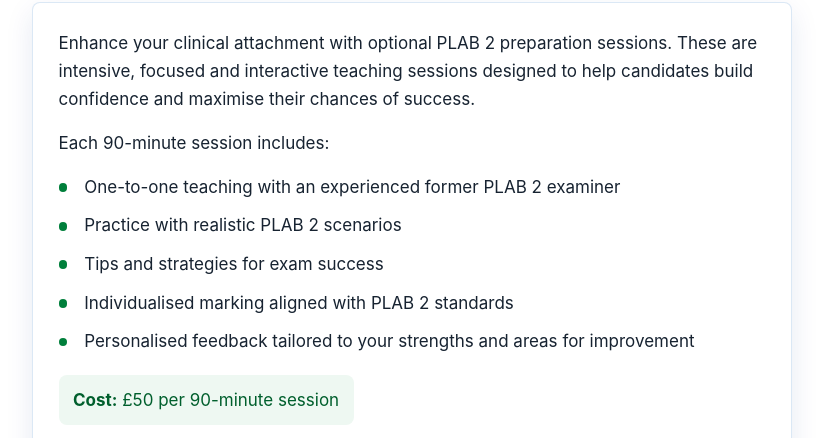
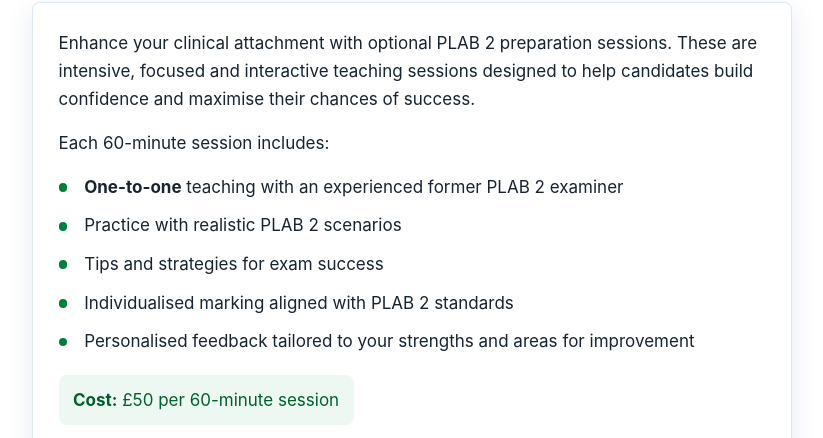
Before and after one commit to clinicalattachment/clinicalattachment, a plain HTML site: page index.html in a window 1280 px wide. Shown: the part 2715-3153 px from the top of the page, without its empty margins (228-1051 px from the left). Drawn offline with Linux system fonts and the light colour scheme; no server answers.

Commit message:
Update session duration and pricing details

```diff
--- a/index.html
+++ b/index.html
@@ -324,15 +324,15 @@
         </div>
         <div class="panel">
           <p>Enhance your clinical attachment with optional PLAB 2 preparation sessions. These are intensive, focused and interactive teaching sessions designed to help candidates build confidence and maximise their chances of success.</p>
-          <p>Each 90-minute session includes:</p>
+          <p>Each 60-minute session includes:</p>
           <ul class="check-list">
-            <li>One-to-one teaching with an experienced former PLAB 2 examiner</li>
+            <li><strong>One-to-one</strong> teaching with an experienced former PLAB 2 examiner</li>
             <li>Practice with realistic PLAB 2 scenarios</li>
             <li>Tips and strategies for exam success</li>
             <li>Individualised marking aligned with PLAB 2 standards</li>
             <li>Personalised feedback tailored to your strengths and areas for improvement</li>
           </ul>
-          <p class="price-line"><strong>Cost:</strong> £50 per 90-minute session</p>
+          <p class="price-line"><strong>Cost:</strong> £50 per 60-minute session</p>
           <p>This optional add-on provides focused, expert guidance to support your PLAB 2 preparation alongside your clinical attachment experience. Candidates should indicate their interest in their application, as sessions are subject to availability.</p>
         </div>
       </div>
```
